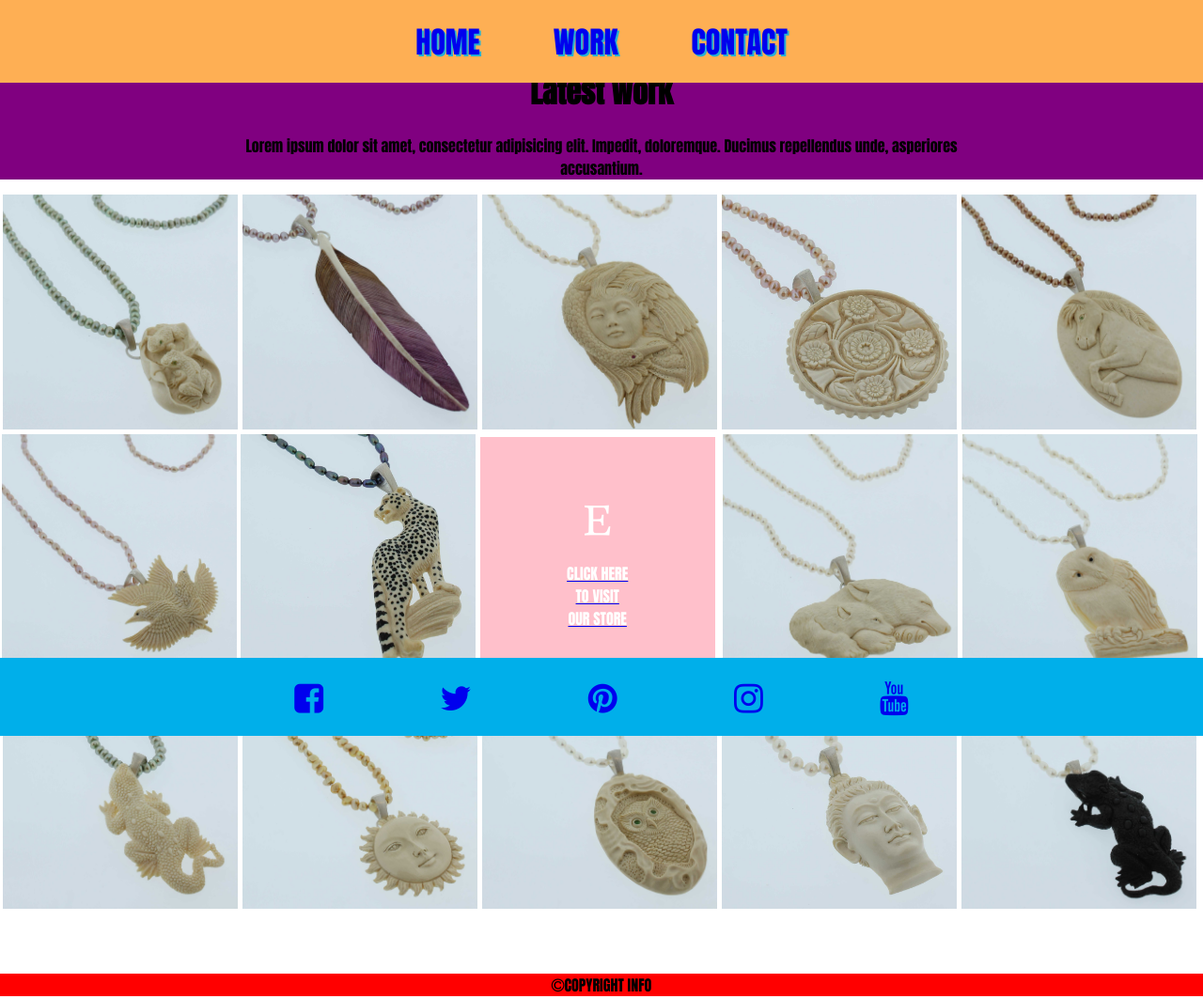
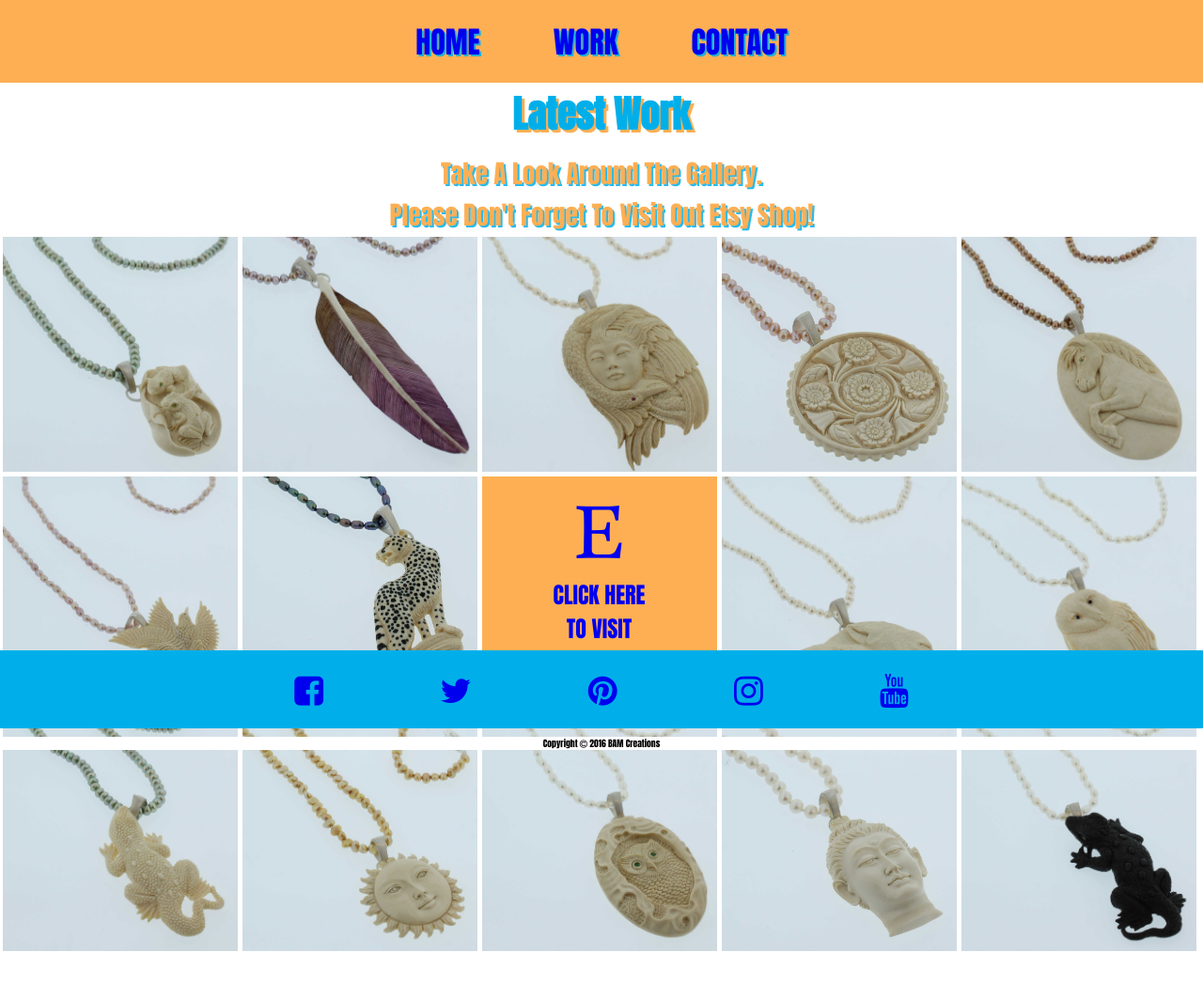
Before and after one commit to hvluzuriaga/hvluzuriaga.github.io, a plain HTML site: page work.html in a window 1280 px wide. Shown: the whole page at 94% size. Drawn offline with Linux system fonts and the light colour scheme.

Commit message:
etsy color and button change work.html

```diff
--- a/css/bam-work.css
+++ b/css/bam-work.css
@@ -22,7 +22,7 @@ body{
     width: 100%;
     background:  RGBA(254, 175, 84, 1.00); /*orange color */
     z-index: 100;
-
+	top:0%;
 }
 
 .site-navigation-1-1 {
@@ -65,12 +65,27 @@ body{
 
 /*===== WORK WRAPPER 2 STARTS HERE ===== */
 
-.work-wrapper-2-title {
-    margin: auto;
-    padding: 4% 20% 0% 20%;
-    align-items: center;
+
+.work-wrapper-2-title{
     text-align: center;
-    background: purple;
+}
+
+.work-wrapper-2-title h1{
+	font-size: 2.5em;
+	padding-top: 5%;
+	margin-bottom: 1%;
+    color:RGBA(0, 175, 234, 1.00); /*cerulean color*/
+    text-shadow: 3px 3px RGBA(254, 175, 84, 1.00); /*orange color */
+}
+
+.work-wrapper-2-title p{
+    color: RGBA(254, 175, 84, 1.00); /*orange color */
+    text-shadow: 2px 2px RGBA(0, 175, 234, 0.85); /*cerulean color*/
+	font-size: 1.7em;
+	padding-top: 0%;
+	padding-bottom: 0%;
+	margin-top: 0.25%;
+	margin-bottom: 0.25%;
 }
 
 /*=====  WORK WRAPPER 2 ENDS HERE ===== */
@@ -94,41 +109,70 @@ body{
     display: flex;
     flex-grow: 1;
     justify-content: space-around;
-
 }
 
-.work-wrapper-3-row-2{
-	/*padding:1% 0% 1% 0%;*/
-	display:flex;
-	flex-direction: row;
-	flex-grow: 1;
-	justify-content: space-around;
-	align-items: center;
+.work-wrapper-3-row-2 {
+    display: flex;
+    flex-grow: 1;
+    justify-content: space-around;
 }
 
 /* ETSY SHOP LINK STARTS HERE */
-.work-wrapper-3-row-2-title {
+
+.work-wrapper-3-row-2-title{
     width: 250px;
     height: 250px;
-    padding: 4% 1% 2% 1%;
-    background-color: pink;
+    padding: 1% 1% 1% 1%;
+    margin-bottom: 0.4%;
+    text-align: center;
+    background-color: RGBA(254, 175, 84, 1.00); /*orange color */
+}
+.shop-item-1{
+	margin:auto;
+	padding:0% 0% 0% 0%;
+	font-size: 3.5em;
+	color:RGBA(0, 175, 234, 1.00); /*cerulean color*/
+}
+.shop-item-1 a{
+	text-decoration: none;
+    border-left: : 2px solid white;
+	transition: all 0.3s;
+	text-align: center;
+}
+.shop-item-1 a:hover{
+	color: white;
+    transform:scale(1.30);
+	transition: all 0.3s;
+}
+.shop-item-1 a:visited{
+	color:white;
 }
 
-.etsy-logo {
-	margin:auto;
-	padding: 5% 0% 5% 0%;
-	font-size: 200%;
-	color: white;
+.shop-item-2{
+	margin: auto;
+	padding: 5% 0% 0% 0%;
+	font-size: 1.5em;
+	color:RGBA(0, 175, 234, 1.00); /*cerulean color*/
+}
+.shop-item-2 a{
+	text-decoration: none;
+    border-left: : 2px solid white;
+	transition: all 0.3s;
+	text-align: center;
 }
 
-.etsy-link-text {
-	text-decoration: none;
-	margin: auto;
-	padding: 5% 0% 5% 0%;
+.shop-item-2 a:hover{
 	color: white;
+	background-color:  RGBA(0, 175, 234, 0.85);  /*cerulean color*/
+    text-shadow: 1px 1px RGBA(254, 175, 84, 1.00); /*orange color */
+    transform:scale(1.50);
+	transition: all 0.3s;
 }
+.shop-item-2 a:visited{
+	color:rgba(255,255,255,0.85);
+}
+/* ETSY SHOP LINK ENDS HERE */
 
-/* ETSY SHOP LINK ENDS HERE */
 .work-wrapper-3-row-3 {
     display: flex;
     flex-grow: 1;
@@ -146,7 +190,7 @@ body{
     background-color: RGBA(0, 175, 234, 1.00); /*cerulean color*/
     width: 100%;
     position: fixed;
-    top:87.5%;
+    top:86.5%;
     z-index: 100;
 }
 
@@ -189,12 +233,17 @@ body{
 
 /*=====  WORK WRAPPER 5 STARTS HERE ===== */
 
-.work-wrapper-5-1 {
+.work-wrapper-5 {
 	display:flex;
 	flex-direction: row;
 	justify-content: center;
 	align-items: center;
-	background-color: red;
+	background-color: white;
 	text-align: center;
+    width: 100%;
+    position: fixed;
+    top:98%;
+    z-index: 100;
+    font-size: 0.6em;
 }
 /*=====  WORK WRAPPER 5 ENDS HERE ===== */
--- a/work.html
+++ b/work.html
@@ -27,7 +27,10 @@
 		<h1 class="work-wrapper-2-title-one clearfix">Latest <span> Work</span> </h1>
 
 	<p>
-		Lorem ipsum dolor sit amet, consectetur adipisicing elit. Impedit, doloremque. Ducimus repellendus unde, asperiores accusantium.
+		Take A Look Around The Gallery.
+	</p>
+	<p>
+		Please Don't Forget To Visit Out Etsy Shop!
 	</p>
 	</div><!--=== WORK WRAPPER 2 ENDS HERE ===-->
 
@@ -47,26 +50,33 @@
 
 <!-- ===== ===== ===== -->
 
-		<div class= "work-wrapper-3-row-2 clearfix"> <!-- WORK PHOTOS ROW 2 WORK-WRAPPER STARTS HERE -->
-			<div><a href="https://www.pinterest.com/"><img src="img/p-3175-3.jpg" alt="row 2 photo 1" ></a></div>
-			<div><a href="https://www.pinterest.com/"><img src="img/p-3176-3.jpg" alt="row 2 photo 2" ></a></div>
-			<!-- ETSY LINK BUTTON STARTS HERE -->
+		<div class= "work-wrapper-3-row-2 clearfix"> <!-- WORK PHOTOS ROW 1 WORK-WRAPPER STARTS HERE -->
+			<div><a href="https://www.pinterest.com/"><img src="img/p-3175-3.jpg" alt="row 1 photo 1" ></a></div>
+			<div><a href="https://www.pinterest.com/"><img src="img/p-3176-3.jpg" alt="row 1 photo 2" ></a></div>
+
+			<!-- ETSY SHOP LINK STARTS HERE -->
 			<div class="work-wrapper-3-row-2-title">
-				<a href="https://www.etsy.com/">
-					<div class="etsy-logo">
-						<i class="fa fa-etsy" aria-hidden="true"></i><span class="sr-only">Etsy Shop</span>
-					</div>
-					<div class="etsy-link-text">
+
+				<div class="shop-item-1 clearfix">
+					<a href="http://etsy.com">
+						<i class="fa fa-etsy" aria-hidsden="true"></i><span class="sr-only">Etsy</span>
+					</a>
+				</div>
+
+				<div class="shop-item-2 clearfix">
+					<a href="https://www.etsy.com/">
 						CLICK HERE<br> TO VISIT <br> OUR STORE
-					</div>
-				<!-- </a> -->
+					</a>
+				</div>
 			</div>
-			<!-- ETSY LINK BUTTON ENDS HERE -->
-			<div><a href="https://www.pinterest.com/"><img src="img/p-3177-3.jpg" alt="row 2 photo 4" ></a></div>
-			<div><a href="https://www.pinterest.com/"><img src="img/p-3178-3.jpg" alt="row 2 photo 5" ></a></div>
-		</div> <!-- WORK PHOTOS ROW 2 WRAPPER ENDS HERE -->
+			<!-- ETSY SHOP LINK ENDS HERE -->
 
-		<!-- ===== ===== ===== -->
+			<div><a href="https://www.pinterest.com/"><img src="img/p-3177-3.jpg" alt="row 1 photo 4" ></a></div>
+			<div><a href="https://www.pinterest.com/"><img src="img/p-3178-3.jpg" alt="row 1 photo 5" ></a></div>
+		</div><!-- WORK PHOTOS ROW 1 WRAPPER ENDS HERE -->
+
+
+<!-- ===== ===== ===== -->
 
 		<div class= "work-wrapper-3-row-3 clearfix"> <!-- WORK PHOTOS ROW 3 WORK-WRAPPER
 		STARTS HERE -->
@@ -116,12 +126,14 @@
 
 <!-- ********************************************* -->
 
-	<div class="work-wrapper-5 clearfix">
-		<footer class="work-wrapper-5-1 clearfix">	<!--=== WORK WRAPPER 5 STARTS HERE ===-->
+		<div class="work-wrapper-5 clearfix">
+		<footer class="wrapper-5 clearfix">	<!--=== WORK WRAPPER 5 STARTS HERE ===-->
+			Copyright
 			<i class="fa fa-copyright" aria-hidden="true"></i>
-			COPYRIGHT INFO
+			2016 BAM Creations
 		</footer> <!--=== WORK WRAPPER 5 ENDS HERE ===-->
 	</div>
+
 <!-- ********************************************* -->
 
 </body>
```
